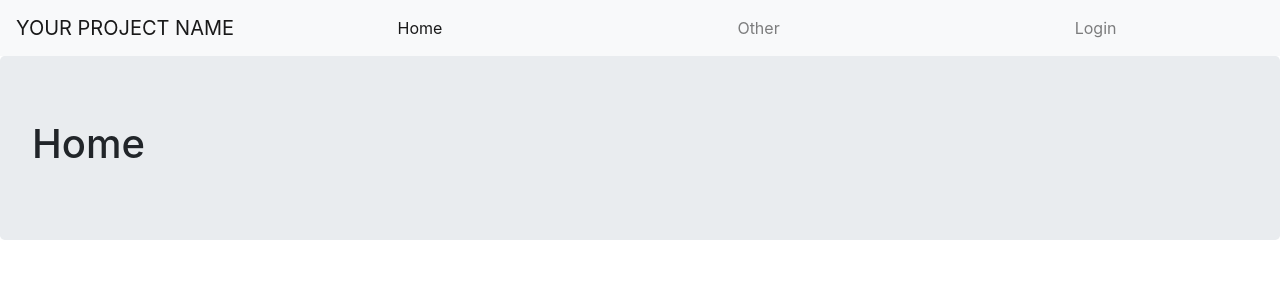
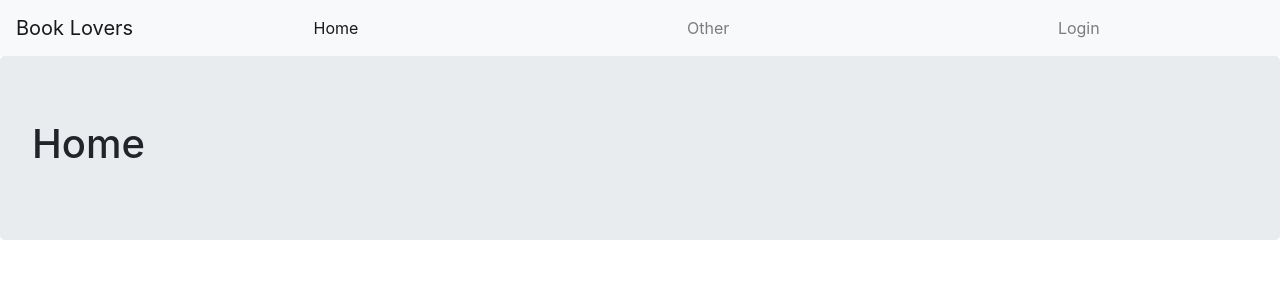
Before and after one commit to tizhad/booklovers-front, a React (Create React App) app: page / in a window 1280 px wide. Shown: the top 300 px of the page. Built offline with nearby package versions, Linux system fonts and the light colour scheme; no server answers.

Commit message:
Changed project name in navbar

```diff
--- a/src/components/Navigation/index.js
+++ b/src/components/Navigation/index.js
@@ -16,7 +16,7 @@ export default function Navigation() {
   return (
     <Navbar bg="light" expand="lg">
       <Navbar.Brand as={NavLink} to="/">
-        YOUR PROJECT NAME
+        Book Lovers
       </Navbar.Brand>
       <Navbar.Toggle aria-controls="basic-navbar-nav" />
       <Navbar.Collapse id="basic-navbar-nav">
```
